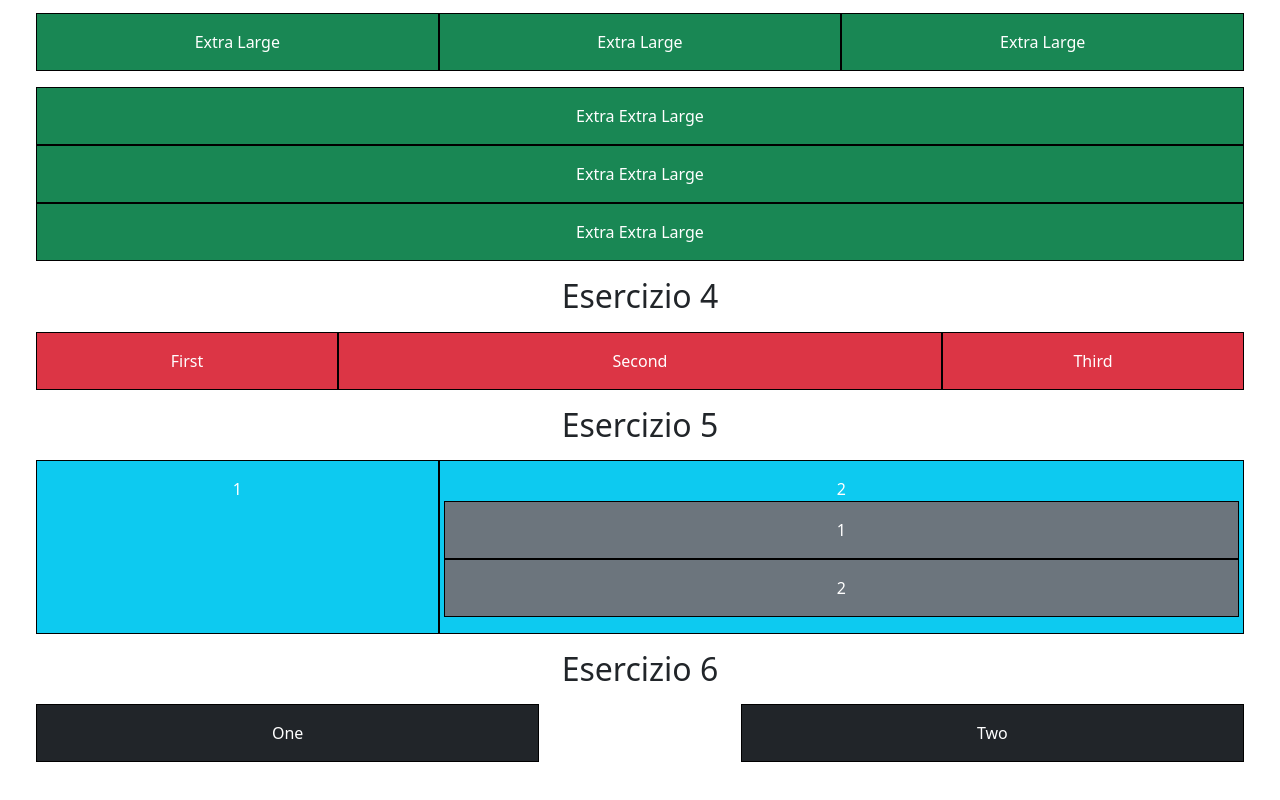
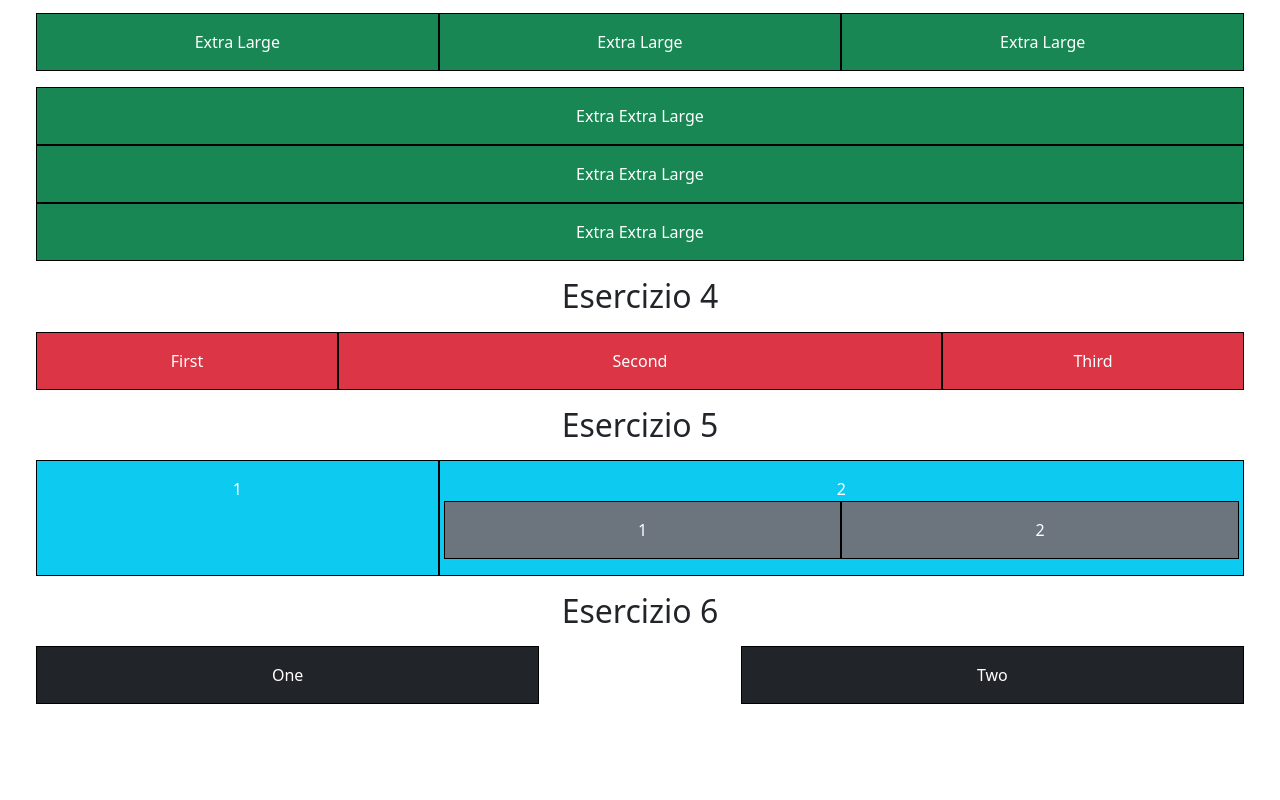
Before and after one commit to Silverswordman/S6-L1, a plain HTML site: page index.html in a window 1280 px wide. Shown: the part 642-1442 px from the top of the page. After the commit the page ends 1394 px from the top, so only its background shows below. Drawn offline with nearby package versions, Linux system fonts and the light colour scheme.

Commit message:
correzione

```diff
--- a/index.html
+++ b/index.html
@@ -169,12 +169,12 @@
           2
           <div class="row">
             <div
-              class="col-lg-12 bg-secondary border border-black text-white p-3"
+              class="col-12 col-lg-6 bg-secondary border border-black text-white p-3"
             >
               1
             </div>
             <div
-              class="col-lg-12 bg-secondary border border-black text-white p-3"
+              class="col-12 col-lg-6 bg-secondary border border-black text-white p-3"
             >
               2
             </div>
```
